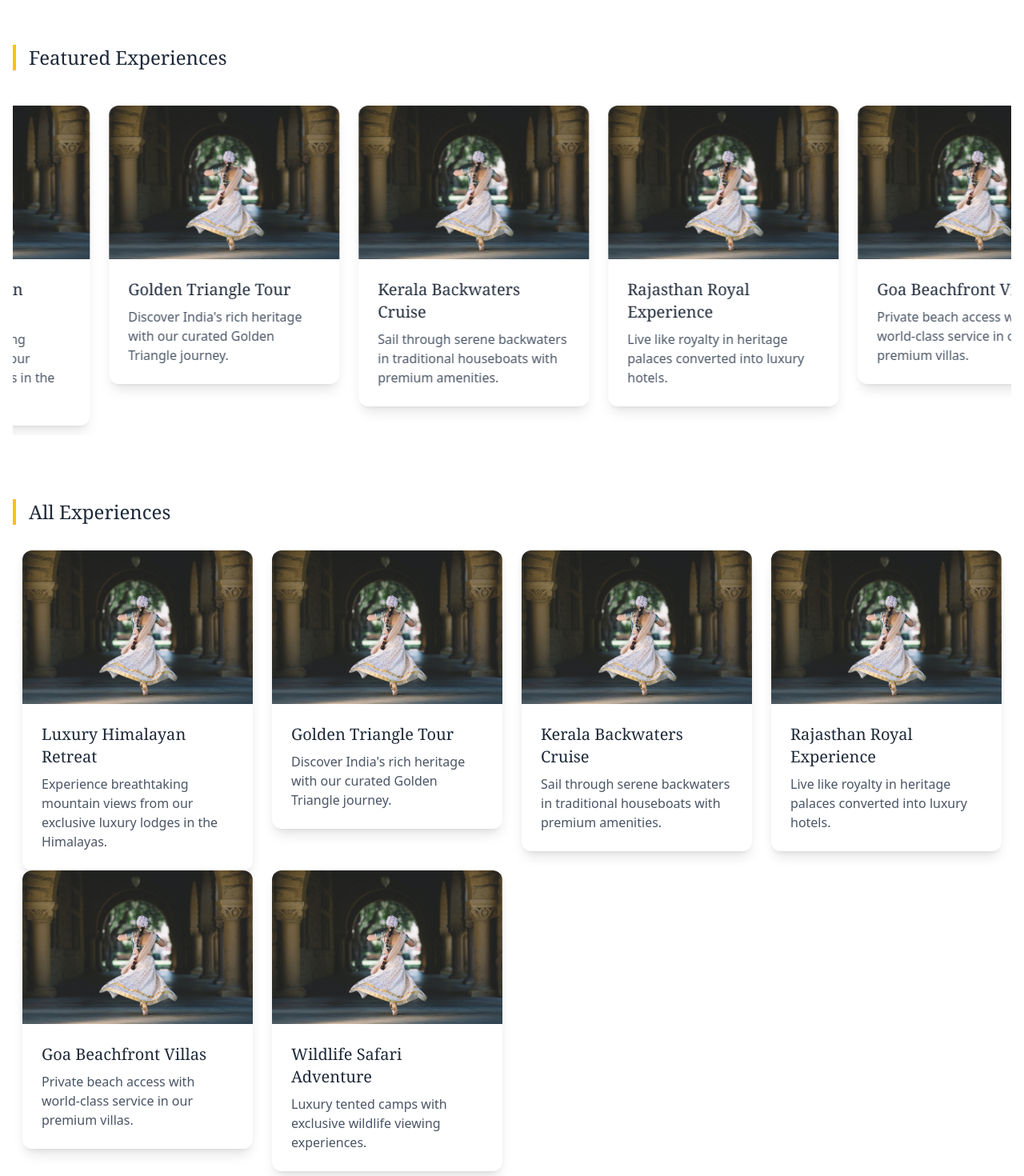
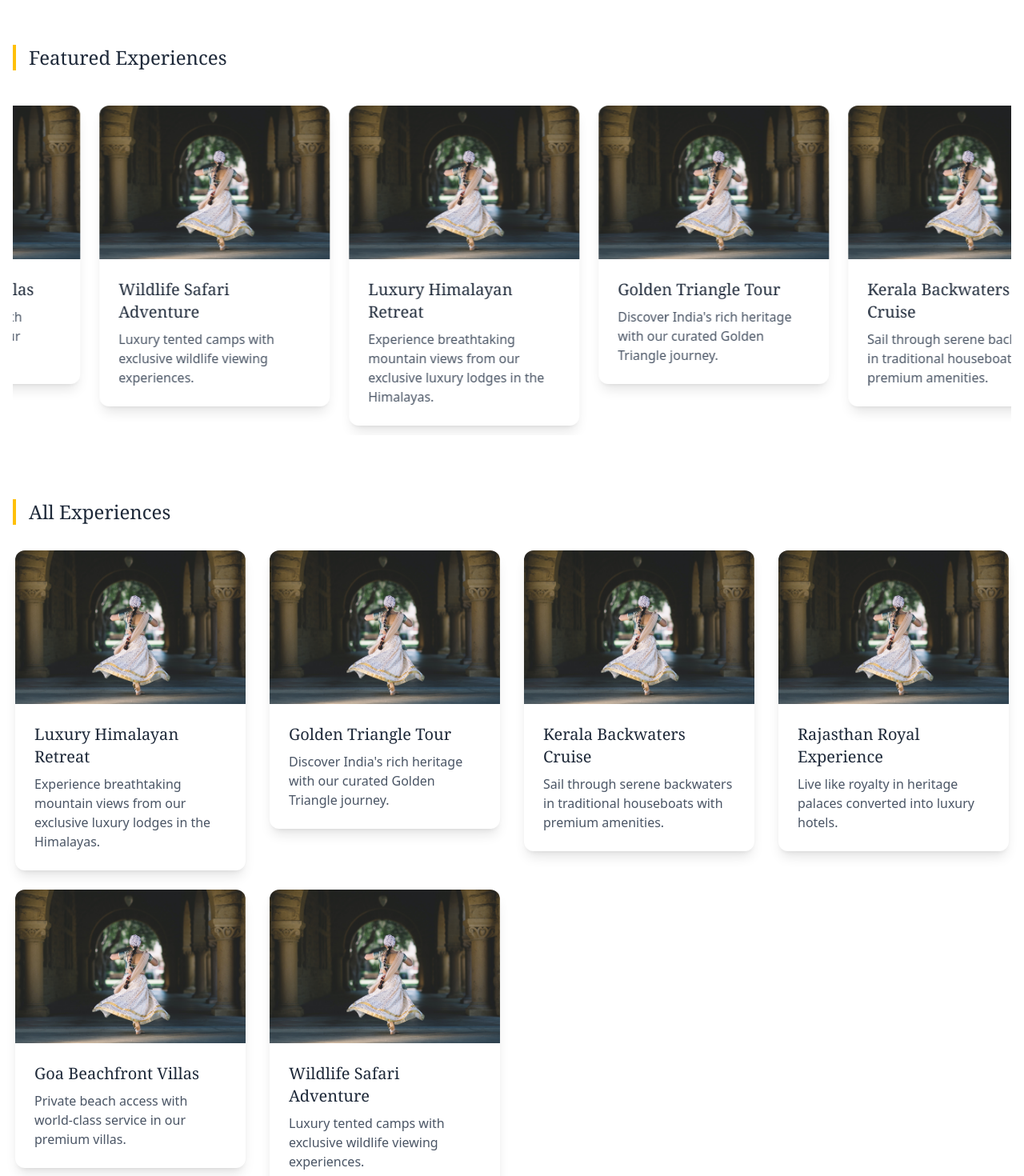
Before and after one commit to Jayesh997/cherish, a React (Vite) app: page / in a window 1280 px wide. Shown: the part 1060-2530 px from the top of the page at 80% size. Built offline with nearby package versions, Linux system fonts and the light colour scheme.

Commit message:
UI updates

```diff
--- a/src/pages/Experience.jsx
+++ b/src/pages/Experience.jsx
@@ -115,7 +115,7 @@
         >
           <div
             ref={carouselRef}
-            className="flex"
+            className="flex justify-center"
             style={{
               willChange: "transform",
               // Initialize position
@@ -148,7 +148,7 @@
             ))}
           </div> */}
 
-          <div className="grid grid-cols-1 sm:grid-cols-2 lg:grid-cols-4">
+          <div className="grid grid-cols-1 sm:grid-cols-2 lg:grid-cols-4 justify-items-center gap-6">
             {experiences.map((item, index) => (
               <ExperienceCard
                 key={`static-${index}`}
```
